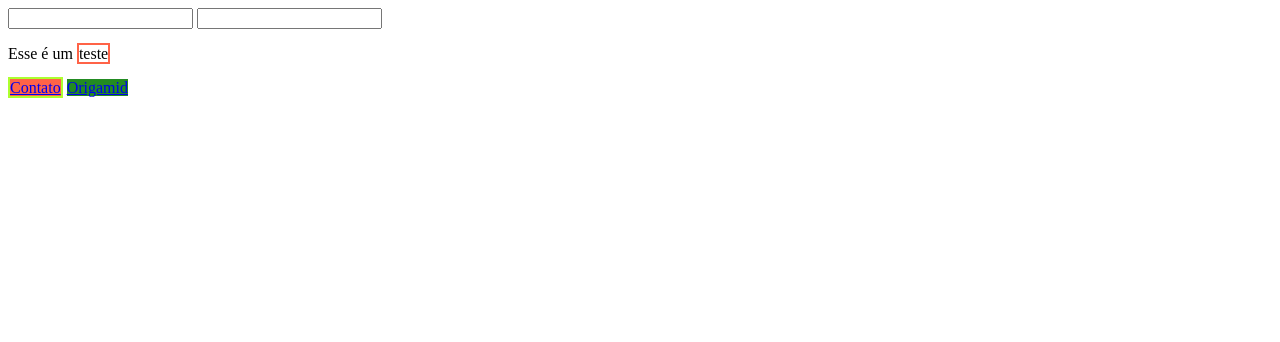
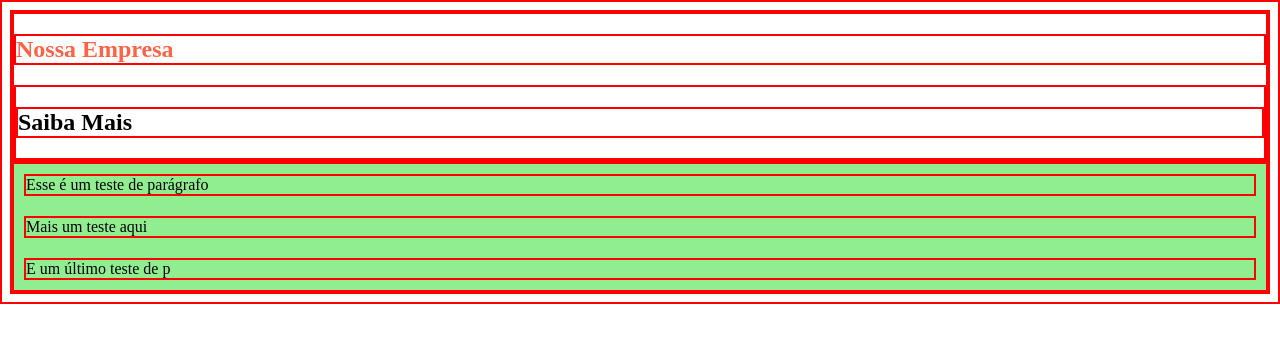
Before and after one commit to SamiraCas/Seletores, a plain HTML site: page index.html in a window 1280 px wide. Drawn offline with Linux system fonts and the light colour scheme.

Commit message:
add codigos teste dos seletores

```diff
--- a/index.html
+++ b/index.html
@@ -6,12 +6,24 @@
   <link rel="stylesheet" href="style.css">
   <title>Seletores</title>
 </head>
-<body>
+<!-- <body>
   <input type="text">
   <input type="text" required>
   <p required>Esse é um <span required>teste</span></p>
 
   <a href="#contato">Contato</a>
-  <a href="https://www.origamid.com">Origamid</a>
+  <a href="https://www.origamid.com">Origamid</a> -->
+  <section>
+    <h2>Nossa Empresa</h2>
+    <div>
+      <h2>Saiba Mais</h2>
+    </div>
+  </section>
+
+  <article>
+    <p>Esse é um teste de parágrafo</p>
+    <p>Mais um teste aqui</p>
+    <p>E um último teste de p</p>
+  </article>
 </body>
 </html>
--- a/style.css
+++ b/style.css
@@ -12,3 +12,29 @@ border: 2px solid tomato;
 [href$=".com"]{
   background: forestgreen;
 }
+
+section > h2{
+  color: tomato;
+}
+
+p{
+  margin: 0px;
+}
+
+article {
+  background: lightgreen;
+  padding: 10px;
+}
+
+p + p {
+  margin-top: 20px;
+}
+
+/* outra forma de deixar o p mais bonito
+  article p:last-child{
+  margin-bottom: 0px;
+} */
+
+*{
+  border: 2px solid red;
+}
```
